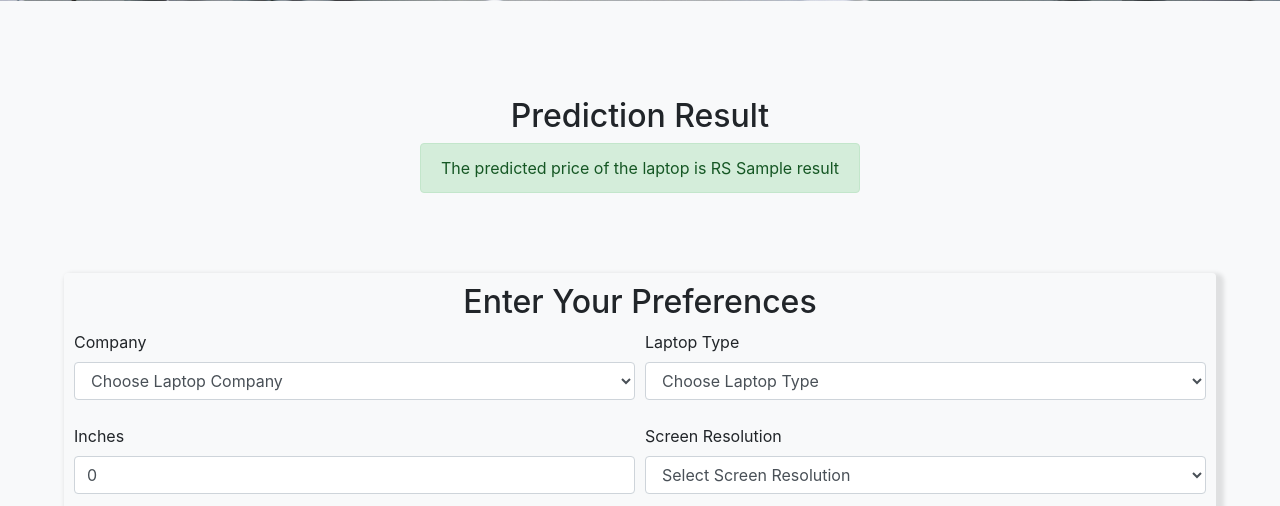
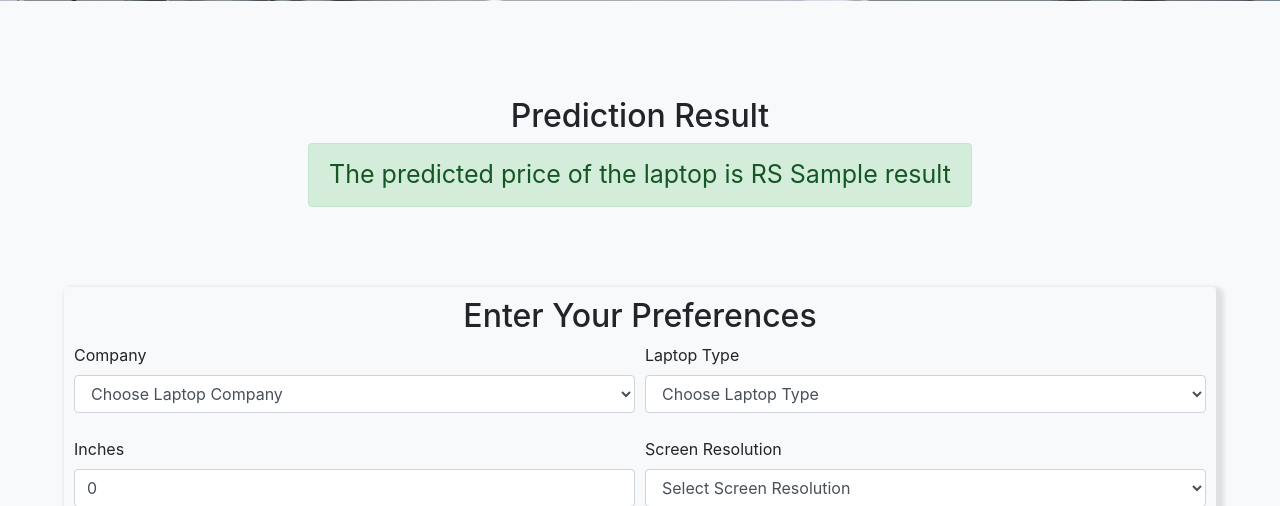
Before and after one commit to Kaibalya27/Laptop-price-predictor, a Flask app: template templates/index.html in a window 1280 px wide. Shown: the part 883-1389 px from the top of the page. Run offline with Flask 3, Linux system fonts and the light colour scheme; the template is opened without the code that fills it: most values are stand-ins (such as "Sample title", 1, 10 or a date in 2020); parts of the project's set-up code (start-up, migrations or seed data) failed here and were passed over; some libraries are stand-ins or nearby versions.

Commit message:
update index.html for deployment

```diff
--- a/templates/index.html
+++ b/templates/index.html
@@ -63,7 +63,7 @@
     <br />
     <br />
     {% if result %}
-        <div class="mt-5" style="display: flex; justify-content: center; align-items: center; flex-direction: column; margin-top: 0rem; margin-bottom: 4rem;">
+        <div class="mt-5" style="display: flex; justify-content: center; align-items: center; flex-direction: column; margin-top: 0rem; margin-bottom: 4rem; font-size: 25px">
             <h2>Prediction Result</h2>
             <div class="alert alert-success" role="alert">
                 The predicted price of the laptop is RS {{ result }}
```
